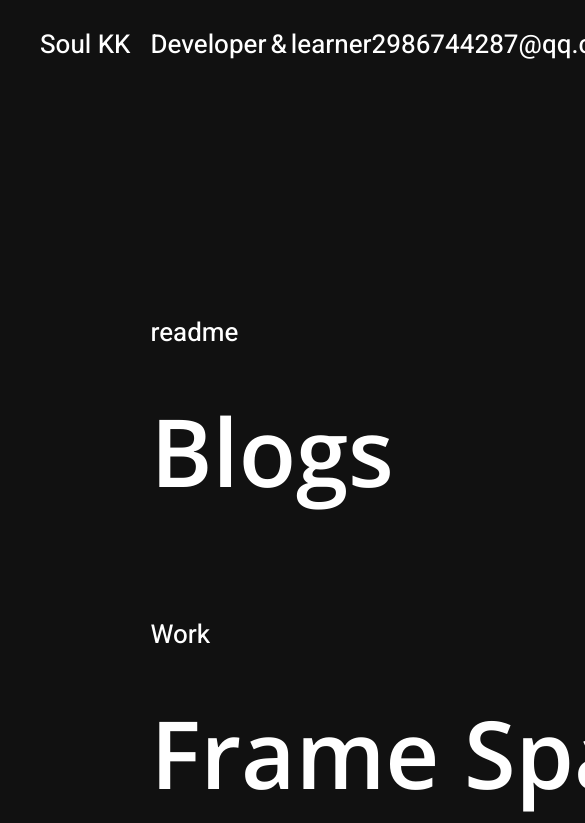
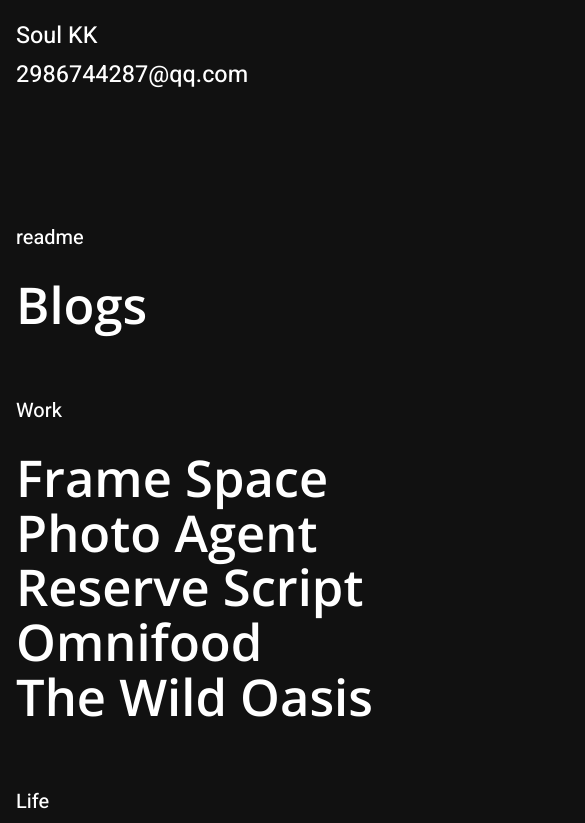
Before and after one commit to soul-kk/myWWW, a Next.js app: page / in a window 390 px wide. Shown: the top 823 px of the page, 585 px wide, since content can reach past the window. Built offline with nearby package versions, Linux system fonts and the light colour scheme.

Commit message:
各页面响应式设计！

```diff
--- a/src/app/globals.css
+++ b/src/app/globals.css
@@ -88,6 +88,342 @@ body.inverted {
       transparent 0,
       var(--color-paper) clamp(240px, 18vw, 360px)
     );
+  }
+
+  /* ============================================================
+     首页响应式骨架
+     1100px 以上保留双列桌面布局；中屏改为单列；520px 以下进一步堆叠。
+     这些规则均以 home-* 为作用域，不影响项目详情页。
+     ============================================================ */
+  .home-shell {
+    display: grid;
+    grid-template-columns: minmax(max-content, 25vw) minmax(0, 1fr);
+    max-width: 100%;
+    overflow-x: clip;
+  }
+
+  @media (min-width: 1101px) and (max-width: 1240px) {
+    .home-shell {
+      /* 1101px 时约 150px，至 1240px 平滑恢复为原来的 25vw（310px）。 */
+      grid-template-columns:
+        clamp(150px, calc(115.108vw - 1117.34px), 25vw)
+        minmax(0, 1fr);
+    }
+  }
+
+  .home-header {
+    grid-column: 1 / -1;
+    display: grid;
+    grid-template-columns: subgrid;
+    min-width: 0;
+    white-space: nowrap;
+    font-size: 26px;
+  }
+
+  .home-header-name {
+    align-self: center;
+    padding: 25px 20px 25px 40px;
+  }
+
+  .home-header-details {
+    display: flex;
+    align-items: center;
+    justify-content: space-between;
+    gap: 6px;
+    min-width: 0;
+    padding: 25px 176px 25px 0;
+  }
+
+  .home-header-details > * {
+    flex-shrink: 0;
+  }
+
+  @media (min-width: 1101px) and (max-width: 1240px) {
+    .home-header-details {
+      /* 1101px 时约 25px，随视窗增宽平滑恢复至 1240px 时的 176px。 */
+      padding-right: clamp(24px, calc(108.5714vw - 1170.2854px), 176px);
+    }
+  }
+
+  .home-main {
+    min-width: 0;
+    padding: 112px 80px 200px 0;
+  }
+
+  .home-content-section {
+    margin-bottom: 48px;
+  }
+
+  .home-section-label {
+    margin-top: 112px;
+    margin-bottom: 48px;
+    font-size: 26px;
+  }
+
+  .home-tab-title {
+    white-space: nowrap;
+    font-size: 94px;
+    line-height: 1.1;
+  }
+
+  .home-footer {
+    grid-column: 1 / -1;
+    min-width: 0;
+    overflow-x: clip;
+    padding-top: 48px;
+  }
+
+  .home-footer-main {
+    display: flex;
+    margin-bottom: 40px;
+    padding: 40px 40px 0;
+    font-size: 26px;
+    line-height: 1.375;
+  }
+
+  .home-footer-column {
+    min-width: 0;
+  }
+
+  .home-footer-friends,
+  .home-footer-skills {
+    width: 25%;
+    flex-shrink: 0;
+    padding-right: 32px;
+  }
+
+  .home-footer-bio {
+    width: 50%;
+  }
+
+  .home-footer-heading {
+    margin-bottom: 40px;
+    border-top: 0.5px solid currentColor;
+    padding-top: 8px;
+  }
+
+  .home-footer-bio-copy {
+    font-size: 23px;
+  }
+
+  .home-footer-email {
+    padding: 40px;
+  }
+
+  .home-footer-email-link {
+    display: block;
+    font-size: 62px;
+    font-weight: 600;
+    line-height: 1;
+    letter-spacing: -0.025em;
+    white-space: nowrap;
+  }
+
+  .home-footer-meta {
+    display: flex;
+    align-items: center;
+    padding: 0 48px 24px;
+    font-size: 26px;
+  }
+
+  .home-footer-socials {
+    display: flex;
+    width: 50%;
+    flex-shrink: 0;
+    flex-wrap: wrap;
+    gap: 8px 40px;
+  }
+
+  .home-footer-location {
+    display: flex;
+    width: 41.666667%;
+    flex-shrink: 0;
+  }
+
+  .home-footer-copyright {
+    width: 8.333333%;
+    white-space: nowrap;
+  }
+
+  @media (max-width: 1100px) {
+    .home-shell {
+      display: block;
+    }
+
+    .home-main-spacer,
+    .home-header-role,
+    .home-header-location {
+      display: none;
+    }
+
+    .home-header {
+      display: flex;
+      align-items: center;
+      justify-content: space-between;
+      gap: clamp(2px, 4vw, 32px);
+      padding: 24px clamp(20px, 4vw, 40px);
+      font-size: clamp(22px, 3vw, 28px);
+    }
+
+    .home-header-name,
+    .home-header-details {
+      display: block;
+      padding: 0;
+    }
+
+    .home-main {
+      padding: clamp(64px, 10vw, 112px) clamp(20px, 4vw, 40px)
+        clamp(120px, 18vw, 180px);
+    }
+
+    .home-section-label {
+      margin-top: clamp(64px, 11vw, 104px);
+      margin-bottom: clamp(28px, 5vw, 48px);
+      font-size: clamp(22px, 3vw, 28px);
+    }
+
+    .home-tab-title {
+      white-space: normal;
+      font-size: clamp(58px, 10.5vw, 92px);
+      line-height: 0.98;
+      overflow-wrap: normal;
+    }
+
+    body:has(.home-shell) .scene {
+      display: none;
+    }
+
+    .home-footer {
+      padding-top: 32px;
+    }
+
+    .home-footer-main {
+      display: grid;
+      grid-template-columns: repeat(2, minmax(0, 1fr));
+      column-gap: clamp(24px, 6vw, 64px);
+      row-gap: clamp(64px, 10vw, 96px);
+      margin-bottom: 32px;
+      padding: 48px clamp(20px, 4vw, 40px);
+      font-size: clamp(22px, 3vw, 28px);
+    }
+
+    .home-footer-column {
+      width: auto;
+      padding-right: 0;
+    }
+
+    .home-footer-bio {
+      grid-column: 1 / -1;
+    }
+
+    .home-footer-heading {
+      margin-bottom: clamp(32px, 6vw, 56px);
+    }
+
+    .home-footer-bio-copy {
+      max-width: 100%;
+      font-size: clamp(20px, 2.8vw, 26px);
+      line-height: 1.32;
+    }
+
+    .home-footer-email {
+      padding: 36px clamp(20px, 4vw, 40px) 32px;
+    }
+
+    .home-footer-email-link {
+      font-size: clamp(34px, 8.5vw, 70px);
+    }
+
+    .home-footer-meta {
+      display: grid;
+      grid-template-columns: minmax(0, 1fr) max-content;
+      gap: 24px;
+      padding: 0 clamp(20px, 4vw, 40px) 28px;
+      font-size: clamp(20px, 3vw, 26px);
+    }
+
+    .home-footer-location {
+      display: none;
+    }
+
+    .home-footer-socials,
+    .home-footer-copyright {
+      width: auto;
+    }
+  }
+
+  @media (max-width: 520px) {
+    .home-header {
+      align-items: flex-start;
+      flex-direction: column;
+      gap: 4px;
+      padding: 18px 16px;
+      font-size: clamp(20px, 6vw, 24px);
+    }
+
+    .home-header-name {
+      align-self: flex-start;
+    }
+
+    .home-main {
+      padding: 48px 16px 112px;
+    }
+
+    .home-content-section {
+      margin-bottom: 32px;
+    }
+
+    .home-section-label {
+      margin-top: 64px;
+      margin-bottom: 28px;
+      font-size: 20px;
+    }
+
+    .home-tab-title {
+      font-size: clamp(42px, 13vw, 62px);
+      line-height: 1;
+    }
+
+    .home-footer-main {
+      grid-template-columns: minmax(0, 1fr);
+      row-gap: 56px;
+      padding: 40px 16px;
+      font-size: clamp(20px, 6vw, 24px);
+    }
+
+    .home-footer-bio {
+      grid-column: auto;
+    }
+
+    .home-footer-heading {
+      margin-bottom: 32px;
+    }
+
+    .home-footer-bio-copy {
+      font-size: clamp(18px, 5.3vw, 22px);
+    }
+
+    .home-footer-email {
+      padding: 32px 16px 28px;
+    }
+
+    .home-footer-email-link {
+      font-size: clamp(28px, 8.5vw, 42px);
+    }
+
+    .home-footer-meta {
+      display: block;
+      padding: 0 16px 24px;
+      font-size: 20px;
+    }
+
+    .home-footer-socials {
+      gap: 8px 24px;
+    }
+
+    .home-footer-copyright {
+      display: none;
+    }
   }
 
   /* ============================================================
--- a/src/app/page.tsx
+++ b/src/app/page.tsx
@@ -9,12 +9,12 @@ export default function Home() {
       {/* 首页专属 hover 场景层：避免详情页加载无关的场景图片。 */}
       <HoverStage />
 
-      {/* Two-column grid: col1 = Soul KK width, col2 = everything else. */}
-      <div className="grid grid-cols-[minmax(max-content,25vw)_1fr]">
+      {/* 桌面端保留双列骨架；较窄视窗由主页专用样式切换为单列。 */}
+      <div className="home-shell">
         <Header />
 
-        {/* Empty col1 spacer so MainContent lands in col2 */}
-        <div />
+        {/* 桌面端占据第一列，使主要内容从第二列开始。 */}
+        <div className="home-main-spacer" />
 
         <MainContent />
         <Footer />
--- a/src/components/FooterContact.tsx
+++ b/src/components/FooterContact.tsx
@@ -5,17 +5,17 @@ import { siteData } from "@/lib/data";
 export default function FooterContact() {
   return (
     <>
-      <div className="px-4 py-8 min-[480px]:p-10">
+      <div className="home-footer-email">
         <Link
           href={`mailto:${siteData.email}`}
-          className="block break-all text-[clamp(32px,7.5vw,62px)] font-semibold leading-none tracking-tight"
+          className="home-footer-email-link"
         >
           {siteData.email}
         </Link>
       </div>
 
-      <div className="flex flex-col gap-5 px-4 pb-6 pt-0 text-[18px] min-[480px]:px-12 lg:flex-row lg:items-center lg:text-[26px]">
-        <div className="flex flex-wrap gap-x-6 gap-y-2 lg:basis-1/2 lg:shrink-0 lg:gap-10">
+      <div className="home-footer-meta">
+        <div className="home-footer-socials">
           {siteData.socials.map((social) => (
             <Link
               key={social.label}
@@ -28,10 +28,10 @@ export default function FooterContact() {
             </Link>
           ))}
         </div>
-        <div className="lg:flex lg:basis-5/12 lg:shrink-0">
+        <div className="home-footer-location">
           <span>{siteData.location}</span>
         </div>
-        <div className="whitespace-nowrap lg:basis-1/12">
+        <div className="home-footer-copyright">
           <span>{siteData.copyright}</span>
         </div>
       </div>
--- a/src/components/Header.tsx
+++ b/src/components/Header.tsx
@@ -3,19 +3,19 @@ import { siteData } from "@/lib/data";
 
 export default function Header() {
   return (
-    <header className="col-span-full grid grid-cols-subgrid text-[26px] text-ink whitespace-nowrap">
-
-      <div id="header-left" className="self-center py-[25px] pl-10 pr-5">
+    <header className="home-header text-ink">
+      <div id="header-left" className="home-header-name">
         {siteData.name}
       </div>
 
-      <div id="header-right" className="flex items-center justify-between py-[25px] pr-44">
-        <div>Developer<span className="px-1">&amp;</span>learner</div>
-        <div id="email" className="hover:text-stone-600 transition-none">
+      <div id="header-right" className="home-header-details">
+        <div className="home-header-role">
+          Developer<span className="px-1">&amp;</span>learner
+        </div>
+        <div id="email" className="home-header-email hover:text-stone-600 transition-none">
           <Link href={`mailto:${siteData.email}`}>{siteData.email}</Link>
         </div>
-        <div>Based in HangZhou</div>
-
+        <div className="home-header-location">Based in HangZhou</div>
       </div>
     </header>
   );
--- a/src/components/MainContent.tsx
+++ b/src/components/MainContent.tsx
@@ -4,13 +4,10 @@ import { blogItem, workItems, lifeItems } from "@/lib/data";
 import TabLabel from "./TabLabel";
 
 export default function MainContent() {
-  // No padding-left needed — grid placement in col2 already aligns with Developer & learner
   return (
-    <main className="pt-28 pr-20 pb-50">
-
-
+    <main className="home-main">
       {/* blogs section */}
-      <section className="mb-12">
+      <section className="home-content-section">
         <SectionLabel>readme</SectionLabel>
 
         <TabLabel triggerClass="hover-blog">
@@ -20,7 +17,7 @@ export default function MainContent() {
       </section>
 
       {/* WORK section */}
-      <section className="mb-12">
+      <section className="home-content-section">
         <SectionLabel>Work</SectionLabel>
 
         <div className="flex flex-col gap-1">
--- a/src/components/SectionLabel.tsx
+++ b/src/components/SectionLabel.tsx
@@ -1,6 +1,6 @@
 export default function SectionLabel({ children }: { children: React.ReactNode }) {
   return (
-    <p className="text-[26px] mb-12 mt-28">
+    <p className="home-section-label">
       {children}
     </p>
   );
--- a/src/components/TabLabel.tsx
+++ b/src/components/TabLabel.tsx
@@ -8,7 +8,7 @@ export default function TabLabel({
 }) {
   return (
     <p
-      className={`group flex w-fit items-center whitespace-nowrap font-open-sans text-[94px] font-semibold leading-[1.1] tracking-tighter${triggerClass ? ` ${triggerClass}` : ""}`}
+      className={`home-tab-title group flex w-fit max-w-full items-center font-open-sans font-semibold tracking-tighter${triggerClass ? ` ${triggerClass}` : ""}`}
     >
       {/* 装饰性箭头：静止时 w-0 不占位；hover 时宽度 0→0.8em，从左到右裁剪揭示，把文字推向右 */}
       <span
```
Also changed, not shown: src/components/Footer.tsx (+9 -13 lines).
